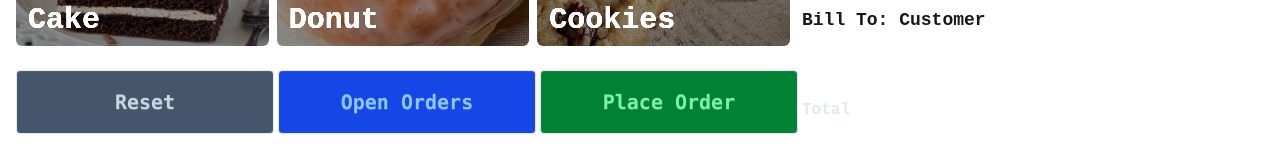
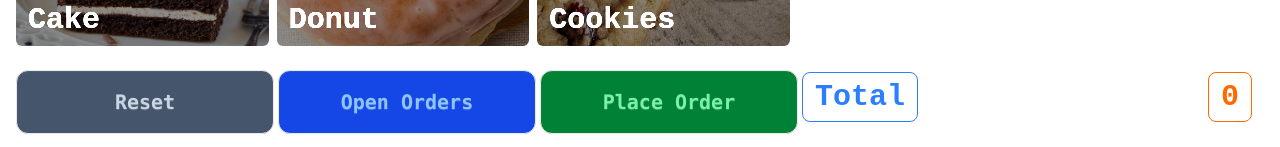
Before and after one commit to Peris-rana/serveit, a React (Vite) app: page / in a window 1280 px wide. Shown: the part 678-825 px from the top of the page. Built offline with nearby package versions, Linux system fonts and the light colour scheme.

Commit message:
feat: improve the ui

```diff
--- a/src/components/Bill.jsx
+++ b/src/components/Bill.jsx
@@ -8,7 +8,7 @@ const Bill = () => {
   return (
     <>
       <div className="flex flex-col">
-        <div className="grid grid-cols-3 gap-1 mt-3 overflow-y-auto  max-h-[500px]">
+        <div className="grid grid-cols-3 gap-1 mt-3 overflow-y-auto  max-h-[400px]">
           {selectedFood.map((food, index) => {
             return (
               <div
--- a/src/components/Card.jsx
+++ b/src/components/Card.jsx
@@ -4,8 +4,9 @@ const Card = ({ index, name, price, image, onSelect, isSelected }) => {
   };
   return (
     <div
-      className={`card image-full rounded-md cursor-pointer transition-all duration-300 ease-in-out transform
-      ${isSelected ? "border-b-2 border-blue-600 scale-85 md:scale-90" : "brightness-200"}
+      className={`card image-full rounded-md cursor-pointer transition-all duration-300 ease-in-out transform hover:scale-90
+
+      ${isSelected ? "border-b-3 border-b-blue-600 scale-85 md:scale-90 ring-1 ring-blue-600 " : "brightness-200"}
       `}
       onClick={handleClick}
     >
--- a/src/components/Invoice.jsx
+++ b/src/components/Invoice.jsx
@@ -29,7 +29,9 @@ const Invoice = () => {
           </div>
         </div>
         <div className="mt-3">
-          <h2 className="text-lg font-bold ">Bill To: Customer <span></span></h2>
+          <h2 className="text-lg font-bold ">
+            Bill To: Customer <span></span>
+          </h2>
           <div className="text-white mb-2"> Nepal 12345</div>
         </div>
         <div></div>
@@ -56,9 +58,17 @@ const Invoice = () => {
           </tbody>
           <tfoot>
             <tr>
-              <td className="text-left font-bold text-slate-200">Total</td>
+              <td className="text-left font-bold">
+                <span className="badge badge-outline py-6 px-3 md:text-3xl text-2xl text-blue-500">
+                  Total
+                </span>
+              </td>
               <td></td>
-              <td className="text-right font-bold text-white">{total}</td>
+              <td className="text-right font-bold">
+                <span className="badge badge-outline text-orange-500 md:text-3xl text-2xl py-6 px-3">
+                  {total}
+                </span>
+              </td>
             </tr>
           </tfoot>
         </table>
--- a/src/components/Menu.jsx
+++ b/src/components/Menu.jsx
@@ -78,13 +78,13 @@ const Menu = () => {
         </div>
         <div className="flex md:justify-start gap-1 flex-col md:flex-row mt-4 pt-2">
           <button
-            className="btn bg-slate-600 hover:bg-slate-700 text-slate-300 md:h-16 md:w-1/3 font-mono text-sm md:text-xl"
+            className="btn bg-slate-600 hover:bg-slate-700 text-slate-300 md:h-16 md:w-1/3 font-mono text-sm md:text-xl rounded-xl"
             onClick={handleReset}
           >
             Reset
           </button>
           <button
-            className="btn bg-blue-700 hover:bg-blue-800 text-blue-300 md:h-16 md:w-1/3 text-sm md:text-xl font-mono p-3"
+            className="btn bg-blue-700 hover:bg-blue-800 text-blue-300 md:h-16 md:w-1/3 text-sm md:text-xl font-mono p-3 rounded-xl"
             onClick={() => document.getElementById("my_modal_4").showModal()}
           >
             Open Orders
--- a/src/components/OrderNowButton.jsx
+++ b/src/components/OrderNowButton.jsx
@@ -24,7 +24,7 @@ const OrderNowButton = ({ foodMap, total, orders, setOrders }) => {
   };
   return (
     <button
-      className="btn bg-green-700 text-green-300 hover:bg-green-800 md:h-16 w-auto md:w-1/3 text-sm md:text-xl font-mono"
+      className="btn bg-green-700 text-green-300 hover:bg-green-800 md:h-16 w-auto md:w-1/3 text-sm md:text-xl font-mono rounded-xl"
       onClick={handleClick}
     >
       Place Order
```
